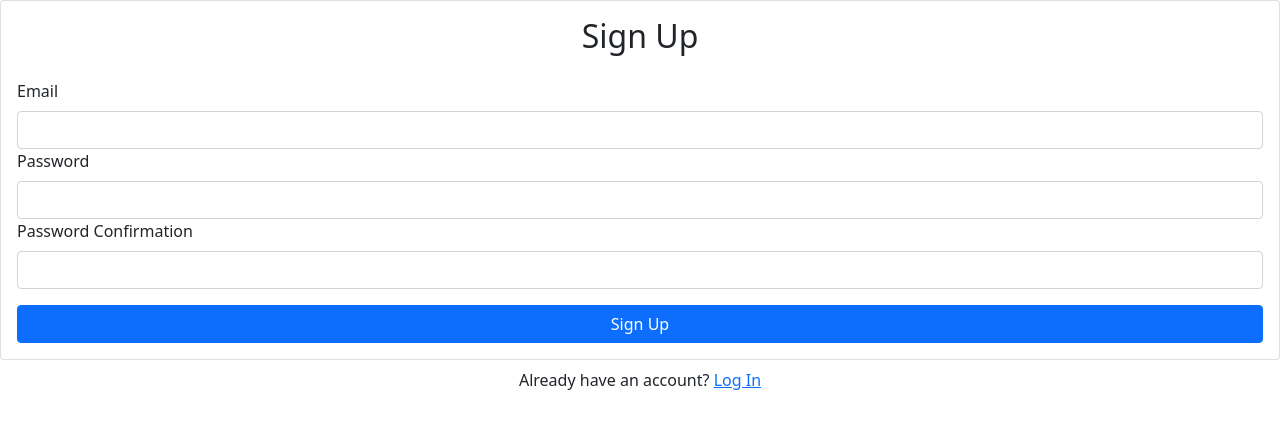
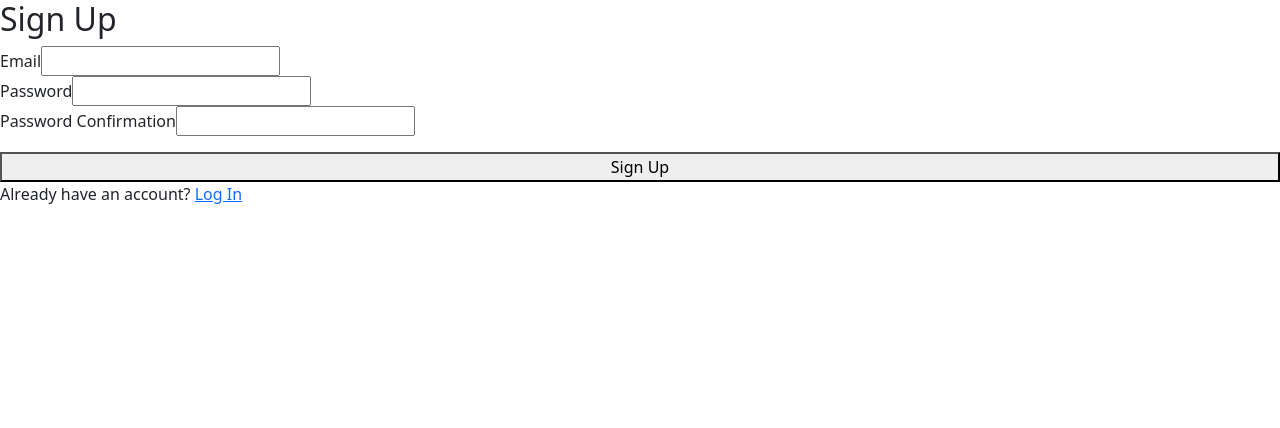
Before and after one commit to benjaminyakobi/Dashboard, a React (Create React App) app: page /signup in a window 1280 px wide. Shown: the top 428 px of the page. Built offline with nearby package versions, Linux system fonts and the light colour scheme; no server answers.

Commit message:
Removing react-bootstrap (ForgotPassword & Signup) before styling with styled-components

```diff
--- a/src/components/ForgotPassword.js
+++ b/src/components/ForgotPassword.js
@@ -1,5 +1,5 @@
 import React, { useRef, useState } from 'react'
-import { Form, Button, Card, Alert } from 'react-bootstrap'
+// import { Form, Button, Card, Alert } from 'react-bootstrap'
 import { useAuth } from '../components/contexts/AuthContext'
 import { Link } from 'react-router-dom'
 
@@ -25,25 +25,25 @@ export default function ForgotPassword() {
     }
     return (
         <>
-            <Card>
-                <Card.Body>
-                    <h2 className='text-center mb-4'>Password Reset</h2>
-                    {error && <Alert variant='danger'>{error}</Alert>}
-                    {message && <Alert variant='info'>{message}</Alert>}
-                    <Form onSubmit={handleSubmit}>
-                        <Form.Group id='email'>
-                            <Form.Label>Email</Form.Label>
-                            <Form.Control type='email' ref={emailRef} required />
-                        </Form.Group>
-                        <Button disabled={loading} className='w-100 mt-3' type='submit'>Reset Password</Button>
-                    </Form>
-                    <div className='w-100 text-center mt-3'>
+            <card>
+                <body>
+                    <h2>Password Reset</h2>
+                    {error && <alert variant='danger'>{error}</alert>}
+                    {message && <alert variant='info'>{message}</alert>}
+                    <form onSubmit={handleSubmit}>
+                        <fieldset id='email'>
+                            <label>Email</label>
+                            <input type='email' ref={emailRef} required />
+                        </fieldset>
+                        <button disabled={loading} type='submit'>Reset Password</button>
+                    </form>
+                    <div>
                         <Link to='/'>Login</Link>
                     </div>
 
-                </Card.Body>
-            </Card>
-            <div className='w-100 text-center mt-2'>
+                </body>
+            </card>
+            <div>
                 Need an account? <Link to='/signup'>Sign Up</Link>
             </div>
         </>
--- a/src/components/Signup.js
+++ b/src/components/Signup.js
@@ -1,5 +1,5 @@
 import React, { useRef, useState } from 'react'
-import { Form, Button, Card, Alert } from 'react-bootstrap'
+// import { Form, Button, Card, Alert } from 'react-bootstrap'
 import { useAuth } from '../components/contexts/AuthContext'
 import { Link, useHistory } from 'react-router-dom'
 
@@ -30,28 +30,28 @@ export default function Signup() {
 
     return (
         <>
-            <Card>
-                <Card.Body>
-                    <h2 className='text-center mb-4'>Sign Up</h2>
-                    {error && <Alert variant='danger'>{error}</Alert>}
-                    <Form onSubmit={handleSubmit}>
-                        <Form.Group id='email'>
-                            <Form.Label>Email</Form.Label>
-                            <Form.Control type='email' ref={emailRef} required />
-                        </Form.Group>
-                        <Form.Group id='password'>
-                            <Form.Label>Password</Form.Label>
-                            <Form.Control type='password' ref={passwordRef} required />
-                        </Form.Group>
-                        <Form.Group id='password-confirm'>
-                            <Form.Label>Password Confirmation</Form.Label>
-                            <Form.Control type='password' ref={passwordConfirmRef} required />
-                        </Form.Group>
-                        <Button disabled={loading} className='w-100 mt-3' type='submit'>Sign Up</Button>
-                    </Form>
-                </Card.Body>
-            </Card>
-            <div className='w-100 text-center mt-2'>
+            <card>
+                <body>
+                    <h2>Sign Up</h2>
+                    {error && <alert variant='danger'>{error}</alert>}
+                    <form onSubmit={handleSubmit}>
+                        <fieldset id='email'>
+                            <label>Email</label>
+                            <input type='email' ref={emailRef} required />
+                        </fieldset>
+                        <fieldset id='password'>
+                            <label>Password</label>
+                            <input type='password' ref={passwordRef} required />
+                        </fieldset>
+                        <fieldset id='password-confirm'>
+                            <label>Password Confirmation</label>
+                            <input type='password' ref={passwordConfirmRef} required />
+                        </fieldset>
+                        <button disabled={loading} className='w-100 mt-3' type='submit'>Sign Up</button>
+                    </form>
+                </body>
+            </card>
+            <div>
                 Already have an account? <Link to='/'>Log In</Link>
             </div>
         </>
```
